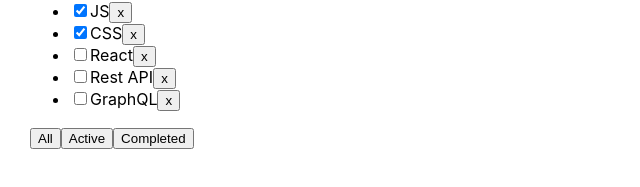
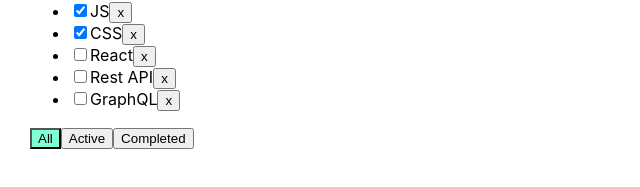
Before and after one commit to SlavaShensev/Todo_TS, a React (Create React App) app: page / in a window 1280 px wide. Shown: the part 127-314 px from the top of the page, without its empty margins (0-640 px from the left). Built offline with nearby package versions, Linux system fonts and the light colour scheme.

Commit message:
TD_3_task_6_done

```diff
--- a/src/App.css
+++ b/src/App.css
@@ -14,3 +14,7 @@
 .error_message {
     color: red;
 }
+
+.active_filter {
+    background: aquamarine;
+}
--- a/src/App.tsx
+++ b/src/App.tsx
@@ -20,7 +20,7 @@
     ])
 
     let [filter, setFilter] = useState<FilterValuesType>('all')
-
+console.log(filter)
     let tasksForTodoList = tasks
 
     if (filter === 'active') {
@@ -62,6 +62,7 @@
                       changeFilter={changeFilter}
                       addTask={addTask}
                       changStatus={changStatus}
+                      filter={filter}
             />
         </div>
     );
--- a/src/TodoList.tsx
+++ b/src/TodoList.tsx
@@ -8,11 +8,12 @@
     changeFilter: (value: FilterValuesType) => void
     addTask: (value: string) => void
     changStatus: (id: string, isDone: boolean) => void
+    filter: string
 }
 
 function TodoList(props: ListTypeProps) {
     let [title, setTitle] = useState('')
-   let [error, setError] = useState<string | null>(null)
+    let [error, setError] = useState<string | null>(null)
 
     const addTask = () => {
         if (title.trim() !== '') {
@@ -29,12 +30,12 @@
                 <h3>{props.title}</h3>
                 <div>
                     <input value={title}
-                           onChange={(e)=> {
+                           onChange={(e) => {
                                setTitle(e.currentTarget.value)
                            }}
                            onKeyPress={e => {
                                setError(null)
-                               if(e.charCode === 13) {
+                               if (e.charCode === 13) {
                                    addTask()
                                }
                            }}
@@ -50,8 +51,8 @@
                         props.tasks.map(t => <li key={t.id}>
                             <input type={'checkbox'}
                                    checked={t.isDone}
-                                   onChange={(e: ChangeEvent<HTMLInputElement>)=> {
-                                     const newIsDoneValue = e.currentTarget.checked
+                                   onChange={(e: ChangeEvent<HTMLInputElement>) => {
+                                       const newIsDoneValue = e.currentTarget.checked
                                        props.changStatus(t.id, newIsDoneValue)
                                    }}
                             />
@@ -64,15 +65,18 @@
                     }
                 </ul>
                 <div>
-                    <button onClick={() => {
-                        props.changeFilter('all')
-                    }}>All
+                    <button className={props.filter === 'all' ? 'active_filter' :''}
+                            onClick={() => {
+                                props.changeFilter('all')
+                            }}>All
                     </button>
-                    <button onClick={() => {
+                    <button className={props.filter === 'active' ? 'active_filter' :''}
+                        onClick={() => {
                         props.changeFilter('active')
                     }}>Active
                     </button>
-                    <button onClick={() => {
+                    <button className={props.filter === 'completed' ? 'active_filter' :''}
+                        onClick={() => {
                         props.changeFilter('completed')
                     }}>Completed
                     </button>
```
